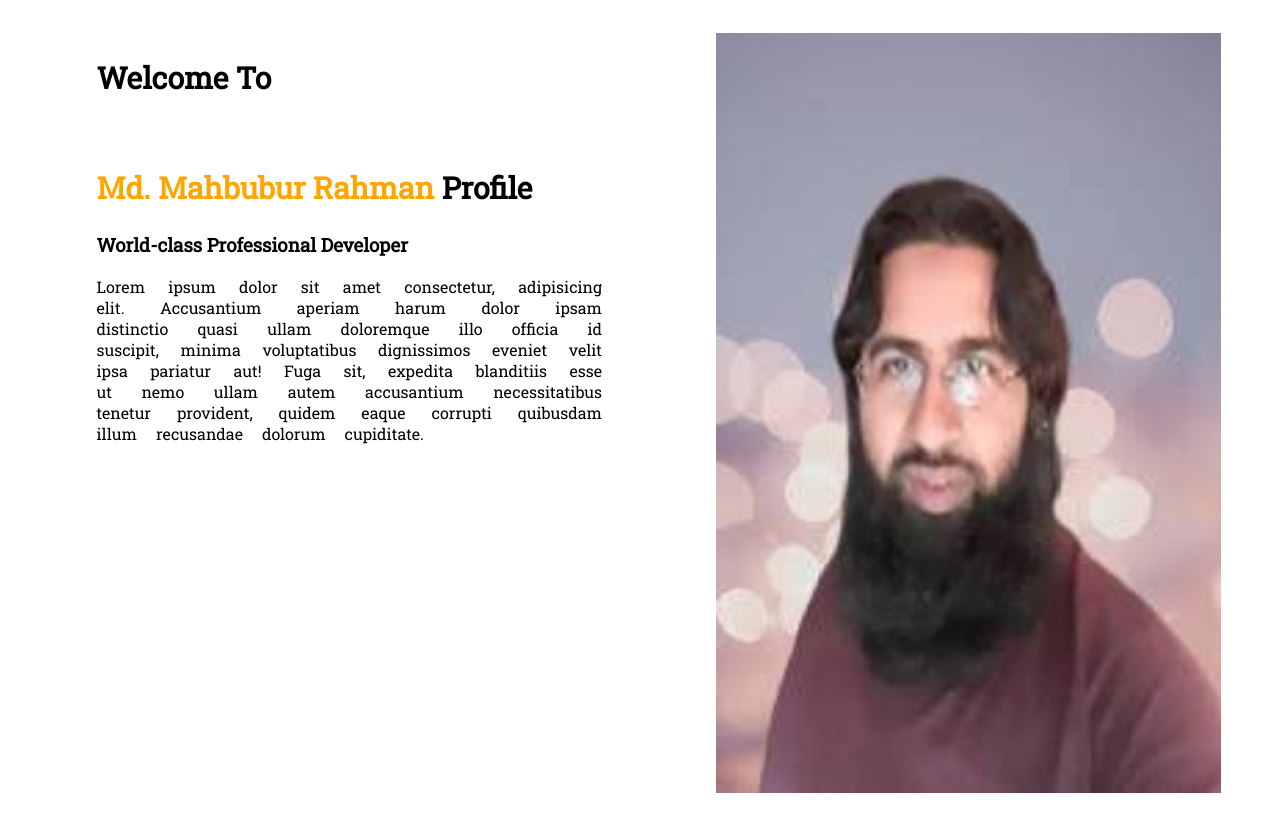
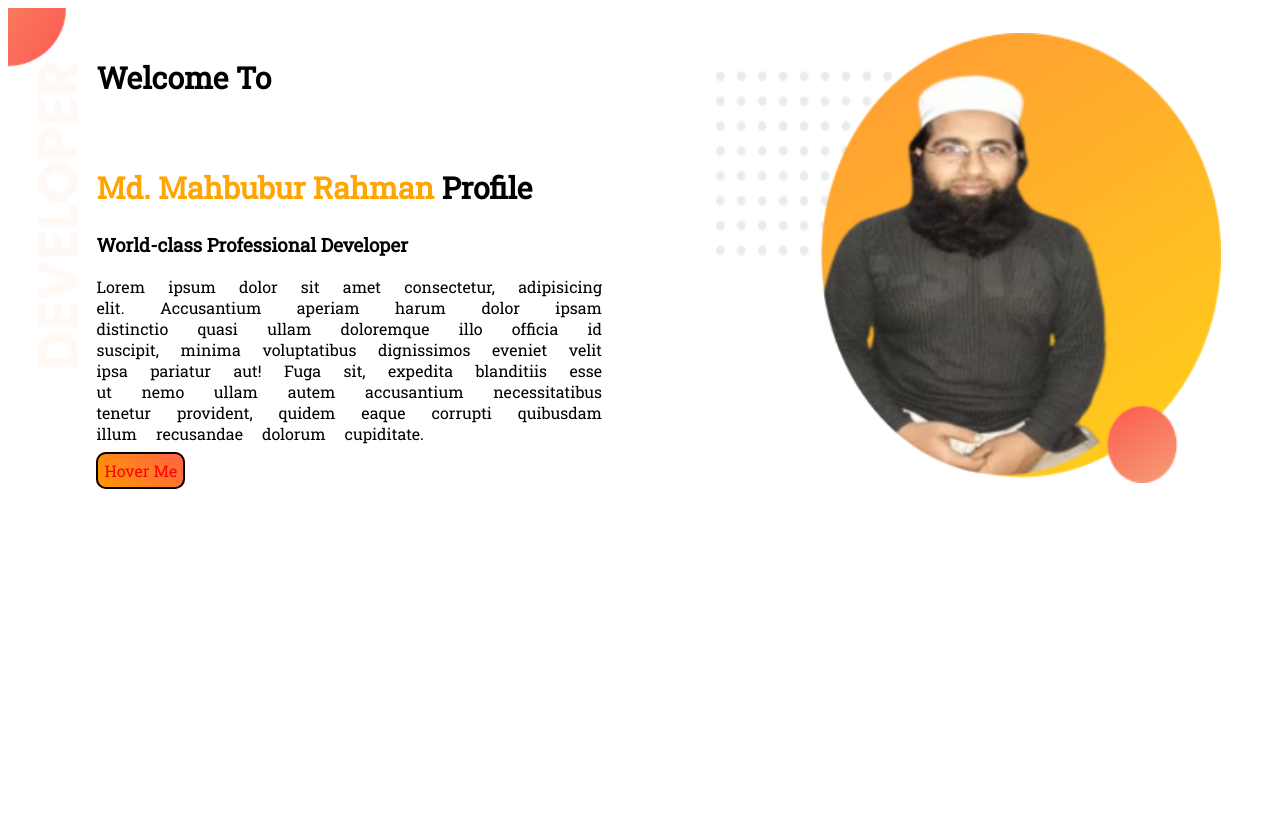
Before and after one commit to mdmahbubur007/Project-Programming-Hero, a plain HTML site: page Web-Development/Index.html in a window 1280 px wide. Drawn offline with Linux system fonts and the light colour scheme.

Commit message:
Updated to night at 8:42

```diff
--- a/Web-Development/Index.html
+++ b/Web-Development/Index.html
@@ -3,20 +3,22 @@
 <head>
     <meta charset="UTF-8">
     <meta name="viewport" content="width=device-width, initial-scale=1.0">
-    <title>Document</title>
+    <title>Personal Portfolio Website</title>
     <link rel="stylesheet" href="https://fonts.googleapis.com/css?family=Roboto+Slab&display=swap">
     <link rel="stylesheet" href="style.css" class="css">
 </head>
 <body>
-<section>
+<section class="top-banner">
+
         <div class="half-width">
             <h1>Welcome To</h1><br>
             <h1><span>Md. Mahbubur Rahman </span> Profile</h1>
             <h3>World-class Professional Developer</h3>
             <p>Lorem ipsum dolor sit amet consectetur, adipisicing elit. Accusantium aperiam harum dolor ipsam distinctio quasi ullam doloremque illo officia id suscipit, minima voluptatibus dignissimos eveniet velit ipsa pariatur aut! Fuga sit, expedita blanditiis esse ut nemo ullam autem accusantium necessitatibus tenetur provident, quidem eaque corrupti quibusdam illum recusandae dolorum cupiditate.</p>
+            <a target="_blank" href="https://github.com/mdmahbubur007/Project-Programming-Hero/tree/master/Web-Development">Hover Me</a>
         </div>
         <div>
-        <img class="half-width" src="Photo-Mahbub.jpg" alt="">
+            <img class="half-width" src="Mahbub-1.png" alt="">
         </div>
 </section>
 </body>
--- a/Web-Development/style.css
+++ b/Web-Development/style.css
@@ -6,6 +6,12 @@ h1{
 }
 span{
     color:orange;
+}
+.top-banner{
+    background-image: url("top-banner.png");
+    height:450px;
+    background-repeat: no-repeat;
+
 }
 .half-width p{
     text-align: justify;
@@ -16,9 +22,16 @@ span{
     margin-left: 5%;
     padding:2%;
     float:left;
+    height: 450px;
 }
 .half-width img{
-    width:50%;
-    height:50%;
-
+    width:100%;
 }
+a{
+    text-decoration: none;
+    border: 2px double black;
+    border-radius: 10px;
+    color: red;
+    background-image: linear-gradient(45deg, rgb(255, 153, 0), tomato);
+    padding: 6px;
+}
```
Also changed, not shown: Web-Development/Mahbub-1.png (added), Web-Development/Photo-Mahbub-2.jpg (added), Web-Development/top-banner.png (added). Lines whose indentation alone changed are shown as unchanged.
